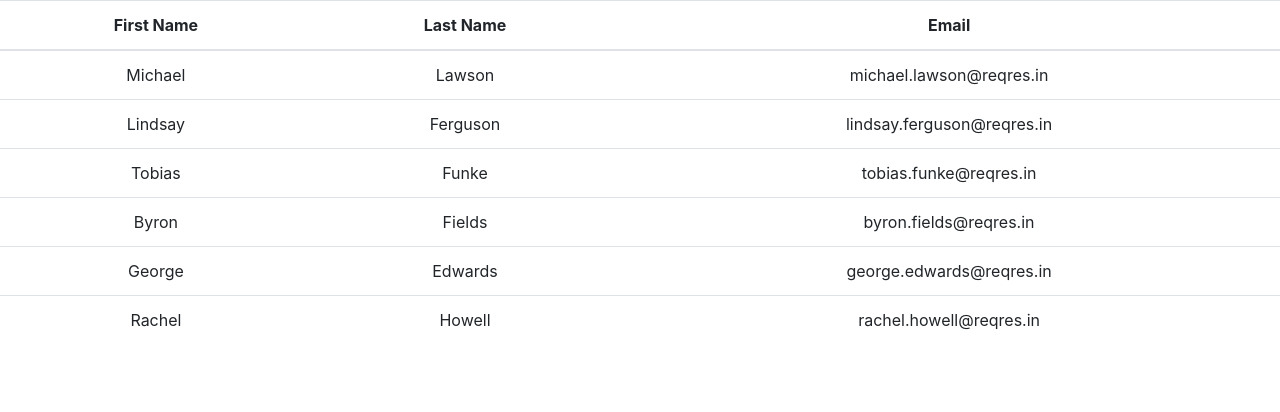
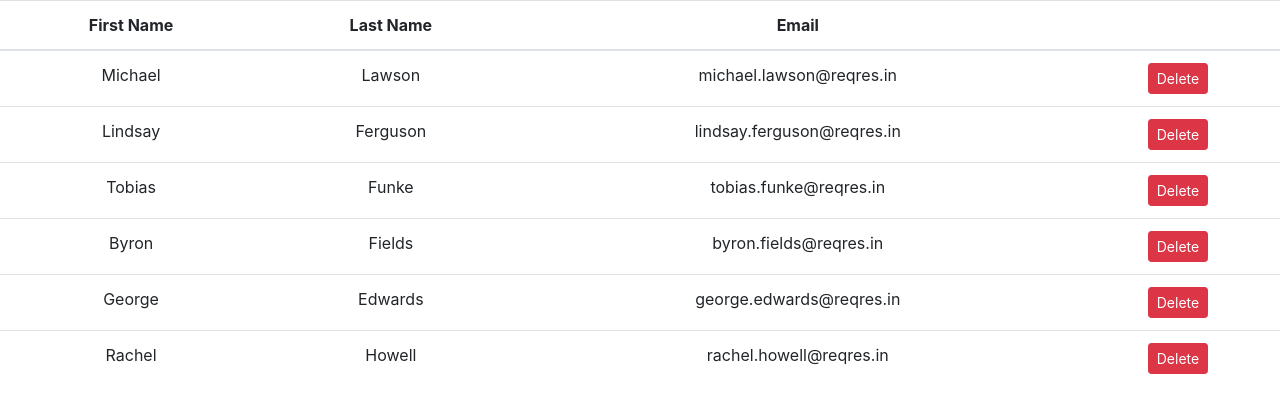
Before and after one commit to dar-levy/face-sphere-client, a React (Create React App) app: page / in a window 1280 px wide. Shown: the top 412 px of the page. Built offline with nearby package versions, Linux system fonts and the light colour scheme.

Commit message:
Create delete button

```diff
--- a/src/components/profiles.jsx
+++ b/src/components/profiles.jsx
@@ -1,9 +1,14 @@
 import React, {Component} from 'react';
-import {getProfiles} from "../services/fakeProfileService";
+import {getProfiles, deleteProfile} from "../services/fakeProfileService";
 
 class Profiles extends Component {
     state = {
         profiles: getProfiles()
+    }
+
+    handleDelete = (profile) => {
+        const profiles = this.state.profiles.filter(p => p.id != profile.id)
+        this.setState({profiles})
     }
 
     render() {
@@ -14,14 +19,19 @@ class Profiles extends Component {
                     <th>First Name</th>
                     <th>Last Name</th>
                     <th>Email</th>
+                    <th/>
                 </tr>
                 </thead>
                 <tbody>
                 {this.state.profiles.map(profile => (
-                    <tr>
+                    <tr key={profile.id}>
                         <td>{profile.first_name}</td>
                         <td>{profile.last_name}</td>
                         <td>{profile.email}</td>
+                        <td>
+                            <button onClick={() => this.handleDelete(profile)} className="btn btn-danger btn-sm">Delete
+                            </button>
+                        </td>
                     </tr>
                 ))}
                 </tbody>
```
